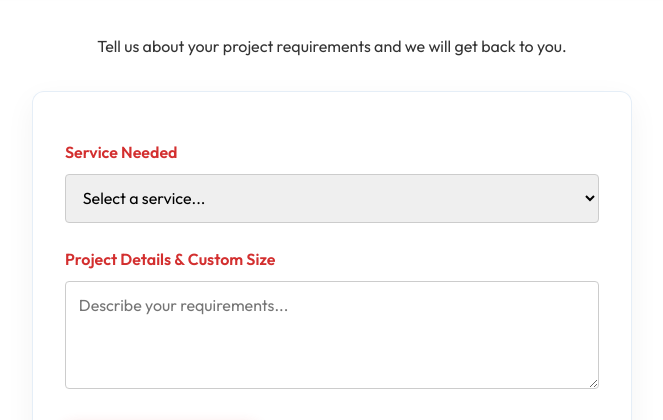
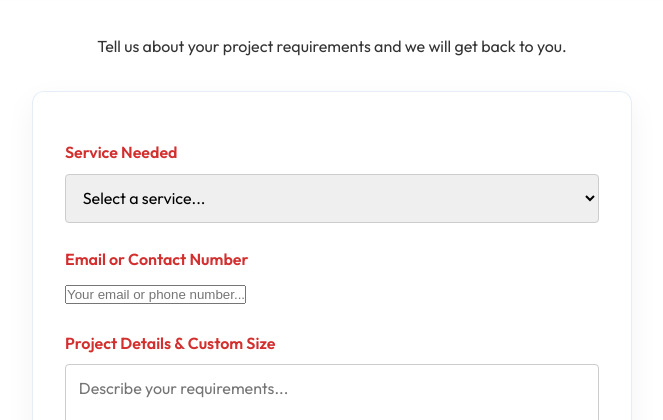
Before and after one commit to kalmeshwargurav1028-sys/Chhatrapati-Digital, a Flask app: page / in a window 1280 px wide. Shown: the part 6080-6500 px from the top of the page, without its empty margins (308-971 px from the left). Run offline with Flask 3, Linux system fonts and the light colour scheme; data that the repository does not hold is empty.

Commit message:
Add contact field to website inline order form to capture email/phone for the dashboard

```diff
--- a/static/js/script.js
+++ b/static/js/script.js
@@ -19,6 +19,7 @@ document.addEventListener('DOMContentLoaded', () => {
             e.preventDefault();
 
             const service = document.getElementById('serviceType').value;
+            const contact = document.getElementById('orderContact').value;
             const details = document.getElementById('orderDetails').value;
             const submitBtn = orderForm.querySelector('button[type="submit"]');
 
@@ -33,7 +34,12 @@ document.addEventListener('DOMContentLoaded', () => {
                     headers: {
                         'Content-Type': 'application/json',
                     },
-                    body: JSON.stringify({ service, details })
+                    body: JSON.stringify({
+                        service: service,
+                        details: details,
+                        client_email: contact,
+                        client_name: "Website Visitor"
+                    })
                 });
 
                 const result = await response.json();
--- a/templates/index.html
+++ b/templates/index.html
@@ -382,6 +382,10 @@
                         </select>
                     </div>
                     <div class="form-group">
+                        <label for="orderContact">Email or Contact Number</label>
+                        <input type="text" id="orderContact" placeholder="Your email or phone number..." required>
+                    </div>
+                    <div class="form-group">
                         <label for="orderDetails">Project Details & Custom Size</label>
                         <textarea id="orderDetails" rows="4" placeholder="Describe your requirements..." required></textarea>
                     </div>
```
